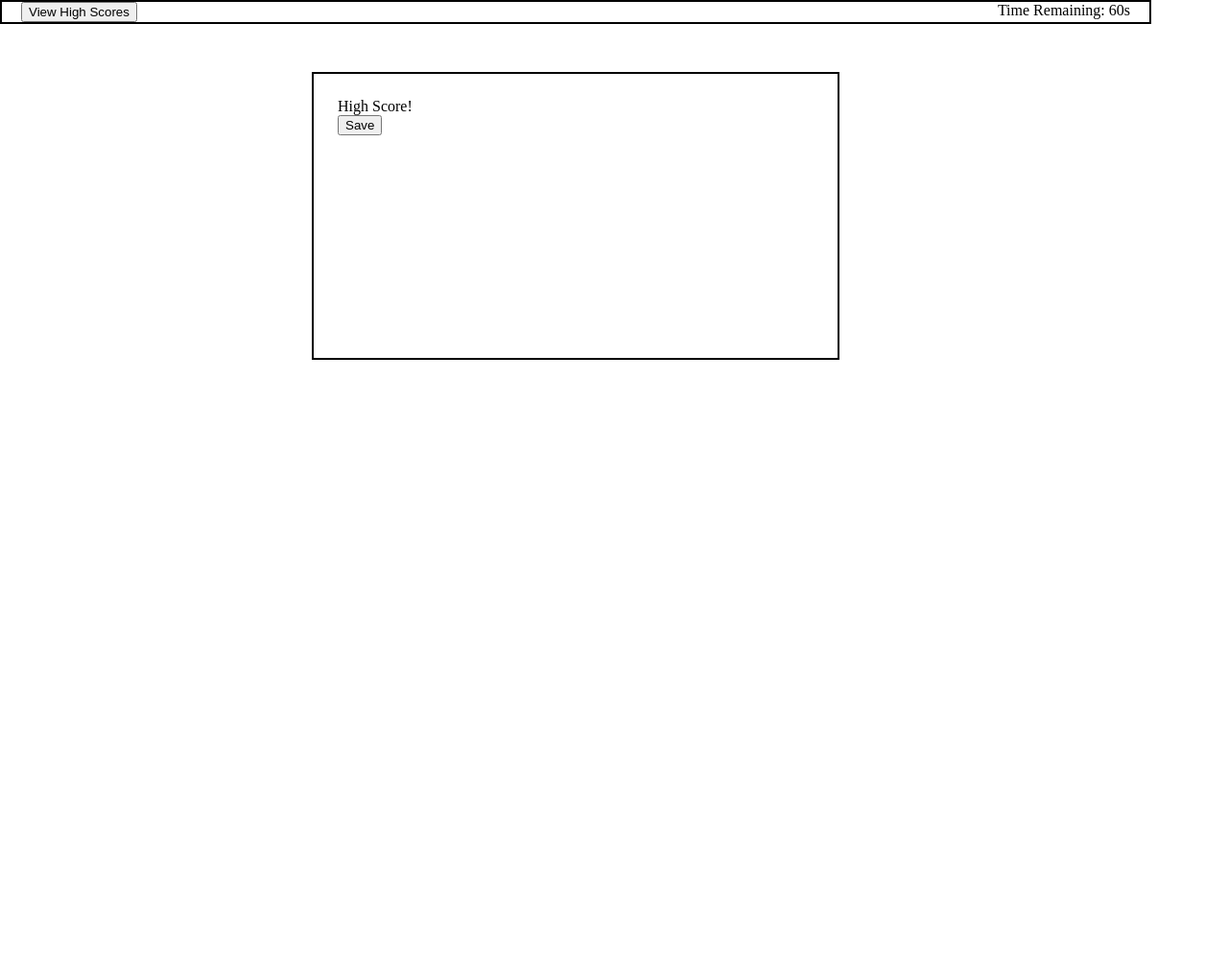
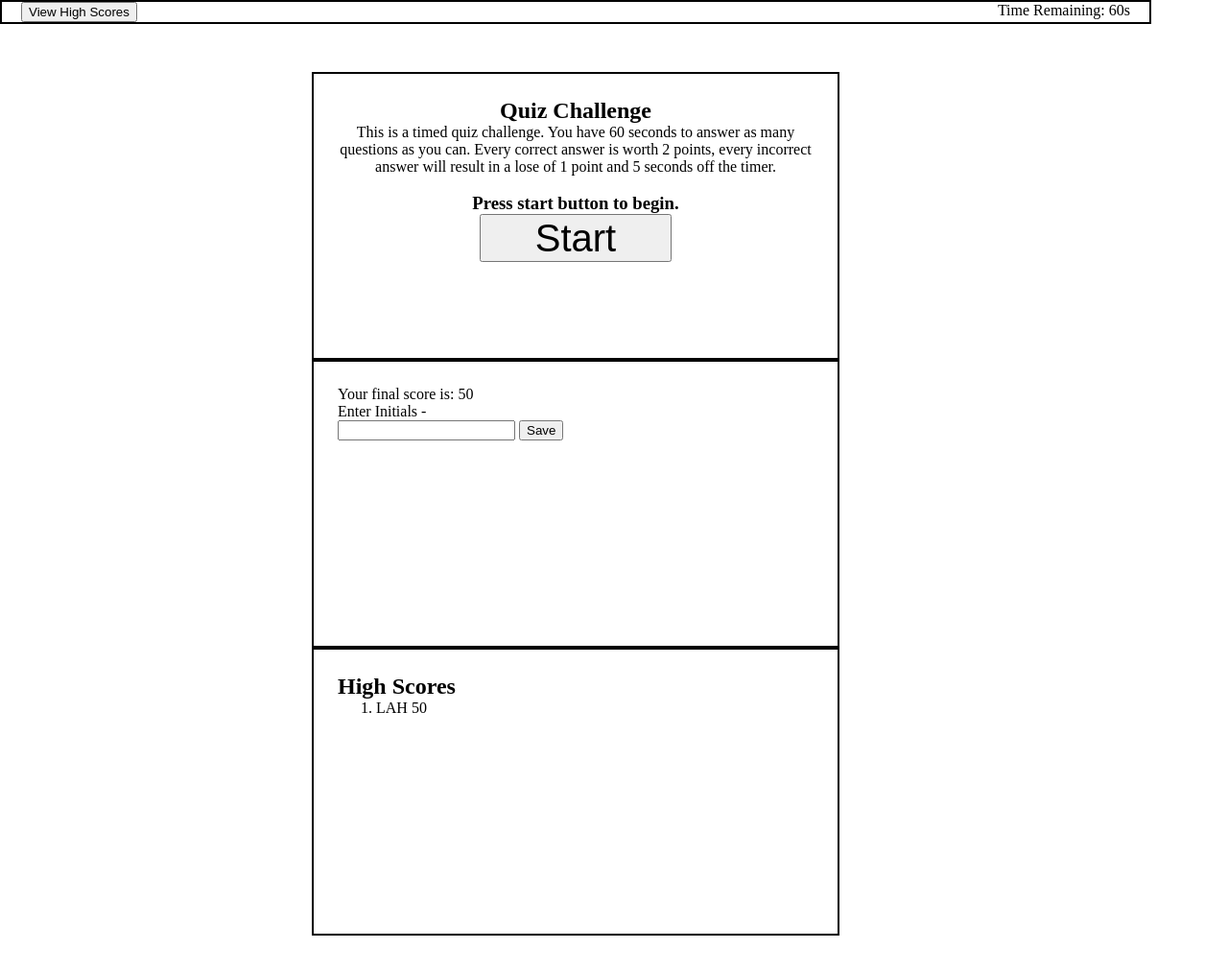
Before and after one commit to lholgate/quiz-game, a plain HTML site: page index.html in a window 1280 px wide. Shown: the whole page at 96% size. Before the commit the page ends 800 px from the top, so only its background shows below. Drawn offline with Linux system fonts and the light colour scheme.

Commit message:
created pseudo code for js

```diff
--- a/assets/css/style.css
+++ b/assets/css/style.css
@@ -36,16 +36,17 @@
     padding: 25px;
     min-height: 300px;
     min-width: 400px;
-    display:none;
+    display: none;
+    flex-direction: column;
   }
 
-  .question {
+  /* .question {
+    display: flex;
+    flex-direction: column;
     text-align: left;
-
-  }
+  } */
 
   .answers {
-    text-align: left;
     margin: auto;
     padding: 10px 30px;
   }
@@ -57,7 +58,16 @@
     padding: 25px;
     min-height: 300px;
     min-width: 400px;
-    display:none;
+    display:flex;
+    flex-direction: column;
+    text-align: center;
+
+  }
+
+  .btn-start {
+    height: 50px;
+    font-size: 40px;
+    width: 200px;
   }
 
 
@@ -68,5 +78,25 @@
     padding: 25px;
     min-height: 300px;
     min-width: 400px;
-    display:block;
+    display:flex;
+    flex-direction: column;
   }
+
+  .current-score {
+    text-align: right;
+  }
+
+  .start-box h2 {
+    text-align: center;
+  }
+
+  .score-board {
+    width: 50%;
+    border: 2px solid black;
+    margin: auto;
+    padding: 25px;
+    min-height: 300px;
+    min-width: 400px;
+    display:flex;
+    flex-direction: column;
+  }
--- a/assets/js/questions.js
+++ b/assets/js/questions.js
@@ -0,0 +1,3 @@
+// Array of questions for the quiz.
+
+let questions = {};
--- a/index.html
+++ b/index.html
@@ -16,7 +16,7 @@
     </header>
     <main class="container">
         <div class="question-box">
-            <div>
+
             <p class="question">
                 This is the question?
             </p>
@@ -26,22 +26,35 @@
                 <li>Answer 3</li>
                 <li>Answer 4</li>
             </ol>
-            </div>
+            <p class="current-score">
+                Score: <span id="score-value">0</span>
+            </p>
         </div>
         <div class="start-box">
             <div>
+                <h2>Quiz Challenge</h2>
                 <p class="start-message">
-                    Start Message.
-                </p>
-                <button class="start">Start</button>
+                    This is a timed quiz challenge. You have 60 seconds to answer as many questions as you can. Every correct answer is worth 2 points, every incorrect answer will result in a lose of 1 point and 5 seconds off the timer.
+                </p><br>
+                <h3>Press start button to begin.</h3>
+                <button class="btn-start">Start</button>
             </div>
         </div>
         <div class="score-box">
             <div>
-                <p class="initials">
-                    High Score!
-                </p>
-                <button class="start">Save</button>
+                <p>Your final score is: <span id="final_score">50</span></p>
+                <label for="initials">Enter Initials -</label><br>
+                <input type="text" name="initials" id="initials">
+                <button class="btn-save">Save</button>
+            </div>
+        </div>
+        <div class="score-board">
+            <h2>High Scores</h2>
+            <div>
+                <ol class="high_scores">
+                    <li>LAH 50</li>
+                </ol>
+
             </div>
         </div>
     </main>
```
Also changed, not shown: assets/js/scripts.js (+49 -0 lines). Lines whose indentation alone changed are shown as unchanged.
